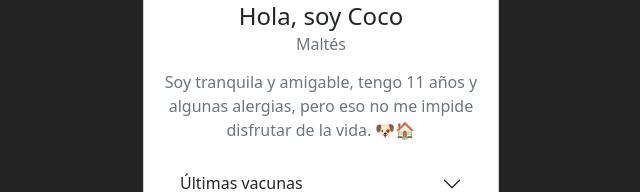
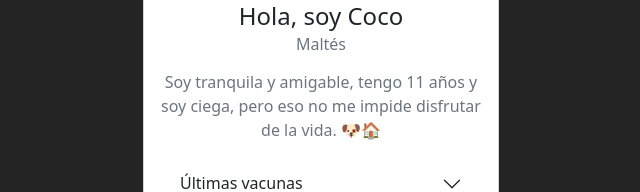
Before and after one commit to dimebruce/catdog, a React (Vite) app: page /coco in a window 1280 px wide. Shown: the part 399-591 px from the top of the page, without its empty margins (319-959 px from the left). Built offline with nearby package versions, Linux system fonts and the light colour scheme.

Commit message:
Cambio de la description de Coco

```diff
--- a/src/pets/Coco.jsx
+++ b/src/pets/Coco.jsx
@@ -24,7 +24,7 @@ const vaccines = [
 
 const Coco = () => {
   const age = calculateAge(birthDate);
-  const description = `Soy tranquila y amigable, tengo ${age} años y algunas alergias, pero eso no me impide disfrutar de la vida. 🐶🏠`;
+  const description = `Soy tranquila y amigable, tengo ${age} años y soy ciega, pero eso no me impide disfrutar de la vida. 🐶🏠`;
 
   return (
     <>
```
